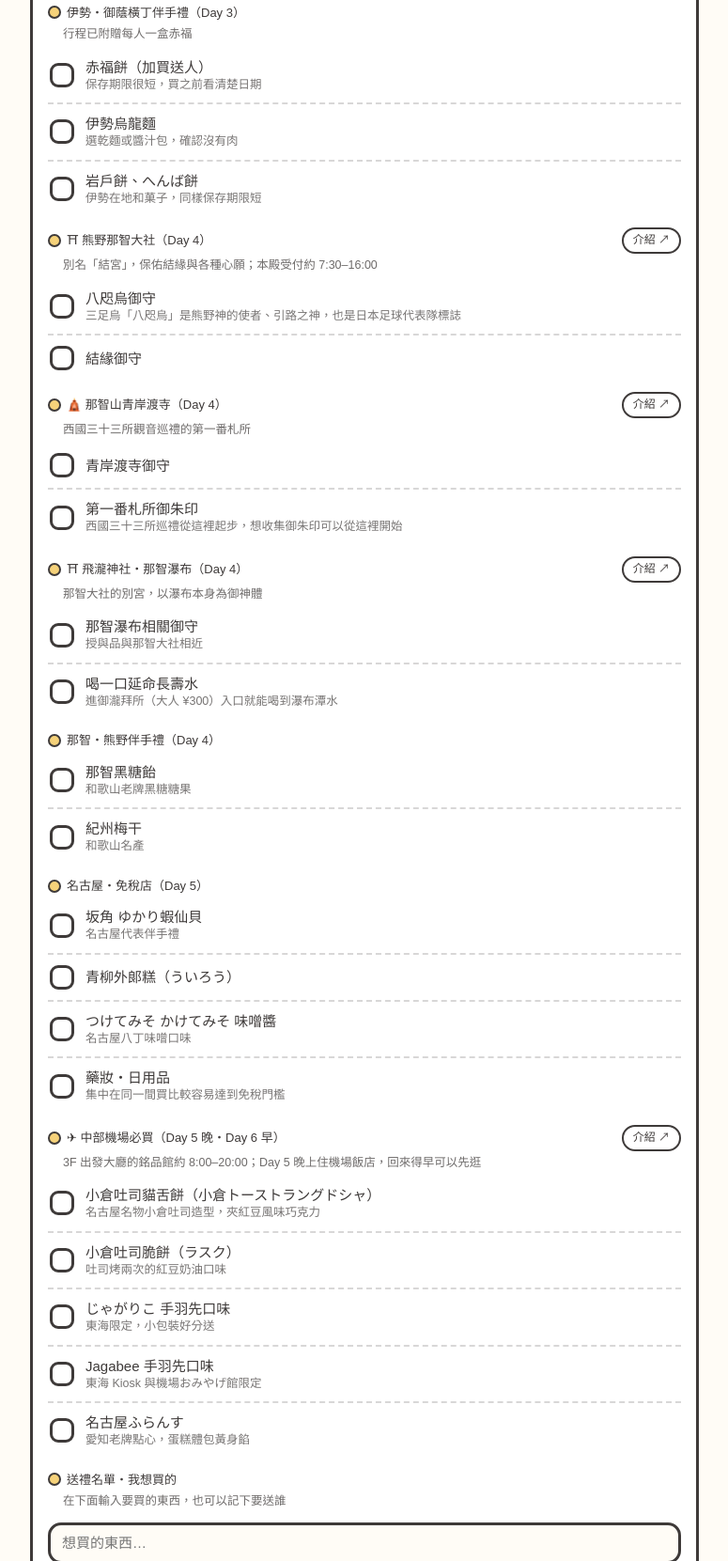
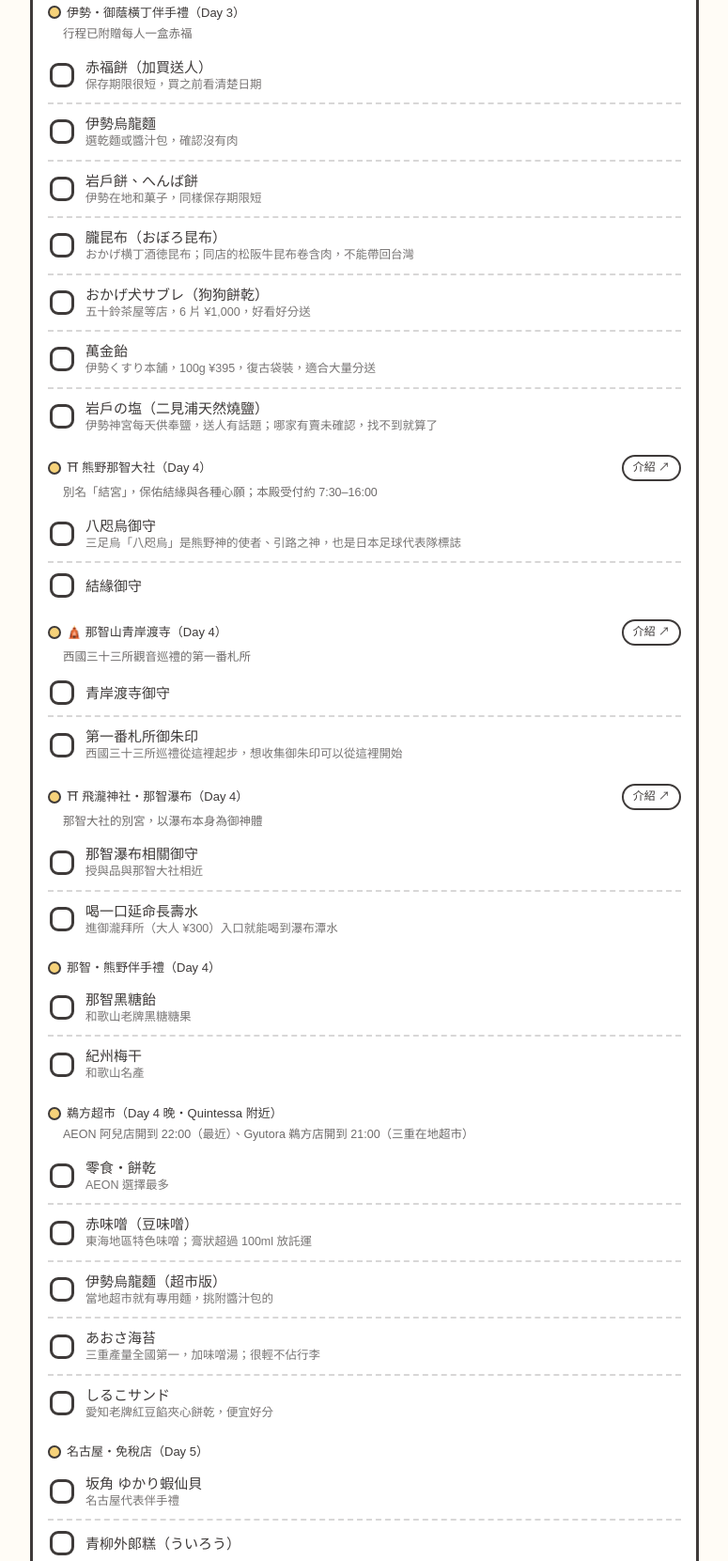
Before and after one commit to yachu886aii/nagoya-mie-trip, a plain HTML site: page index.html in a window 1280 px wide. Shown: the part 7348-9009 px from the top of the page at 94% size, without its empty margins (252-1027 px from the left). Drawn offline with Linux system fonts and the light colour scheme; a web font is replaced by a local one.

Commit message:
購物清單加入鵜方超市、御蔭橫丁與名古屋新品項
Co-Authored-By: Claude Opus 5.5 <noreply@anthropic.com>
Claude-Session: https://claude.ai/code/session_01L6DB1DsNnS7rWZgZqVhety

```diff
--- a/index.html
+++ b/index.html
@@ -1029,7 +1029,11 @@ LISTS.shop = {title:'購物・伴手禮・御守清單', emoji:'🛍', add:'想
   {name:'伊勢・御蔭橫丁伴手禮（Day 3）', hint:'行程已附贈每人一盒赤福', items:[
     {id:'s4', t:'赤福餅（加買送人）', s:'保存期限很短，買之前看清楚日期'},
     {id:'s5', t:'伊勢烏龍麵', s:'選乾麵或醬汁包，確認沒有肉'},
-    {id:'s6', t:'岩戶餅、へんば餅', s:'伊勢在地和菓子，同樣保存期限短'}]},
+    {id:'s6', t:'岩戶餅、へんば餅', s:'伊勢在地和菓子，同樣保存期限短'},
+    {id:'s20', t:'朧昆布（おぼろ昆布）', s:'おかげ横丁酒徳昆布；同店的松阪牛昆布卷含肉，不能帶回台灣'},
+    {id:'s21', t:'おかげ犬サブレ（狗狗餅乾）', s:'五十鈴茶屋等店，6 片 ¥1,000，好看好分送'},
+    {id:'s22', t:'萬金飴', s:'伊勢くすり本舗，100g ¥395，復古袋裝，適合大量分送'},
+    {id:'s23', t:'岩戸の塩（二見浦天然燒鹽）', s:'伊勢神宮每天供奉鹽，送人有話題；哪家有賣未確認，找不到就算了'}]},
   {name:'⛩ 熊野那智大社（Day 4）', link:'https://kumanonachitaisha.or.jp/awarded/', hint:'別名「結宮」，保佑結緣與各種心願；本殿受付約 7:30–16:00', items:[
     {id:'o6', t:'八咫烏御守', s:'三足烏「八咫烏」是熊野神的使者、引路之神，也是日本足球代表隊標誌'},
     {id:'o7', t:'結緣御守'}]},
@@ -1042,10 +1046,18 @@ LISTS.shop = {title:'購物・伴手禮・御守清單', emoji:'🛍', add:'想
   {name:'那智・熊野伴手禮（Day 4）', items:[
     {id:'s8', t:'那智黑糖飴', s:'和歌山老牌黑糖糖果'},
     {id:'s9', t:'紀州梅干', s:'和歌山名產'}]},
+  {name:'鵜方超市（Day 4 晚・Quintessa 附近）', hint:'AEON 阿兒店開到 22:00（最近）、Gyutora 鵜方店開到 21:00（三重在地超市）', items:[
+    {id:'s24', t:'零食・餅乾', s:'AEON 選擇最多'},
+    {id:'s25', t:'赤味噌（豆味噌）', s:'東海地區特色味噌；膏狀超過 100ml 放託運'},
+    {id:'s26', t:'伊勢烏龍麵（超市版）', s:'當地超市就有專用麵，挑附醬汁包的'},
+    {id:'s27', t:'あおさ海苔', s:'三重產量全國第一，加味噌湯；很輕不佔行李'},
+    {id:'s28', t:'しるこサンド', s:'愛知老牌紅豆餡夾心餅乾，便宜好分'}]},
   {name:'名古屋・免稅店（Day 5）', items:[
     {id:'s11', t:'坂角 ゆかり蝦仙貝', s:'名古屋代表伴手禮'},
     {id:'s12', t:'青柳外郎糕（ういろう）'},
     {id:'s13', t:'つけてみそ かけてみそ 味噌醬', s:'名古屋八丁味噌口味'},
+    {id:'s29', t:'八丁味噌（盒裝）', s:'名古屋代表赤味噌；膏狀超過 100ml 放託運'},
+    {id:'s30', t:'きしめん（扁寬烏龍麵）', s:'買常溫乾麵；湯包看成分表，含肉的不能帶回'},
     {id:'s14', t:'藥妝・日用品', s:'集中在同一間買比較容易達到免稅門檻'}]},
   {name:'✈ 中部機場必買（Day 5 晚・Day 6 早）', link:'https://www.airtrip.jp/travel-column/14201/amp', hint:'3F 出發大廳的銘品館約 8:00–20:00；Day 5 晚上住機場飯店，回來得早可以先逛', items:[
     {id:'a1', t:'小倉吐司貓舌餅（小倉トーストラングドシャ）', s:'名古屋名物小倉吐司造型，夾紅豆風味巧克力'},
```
